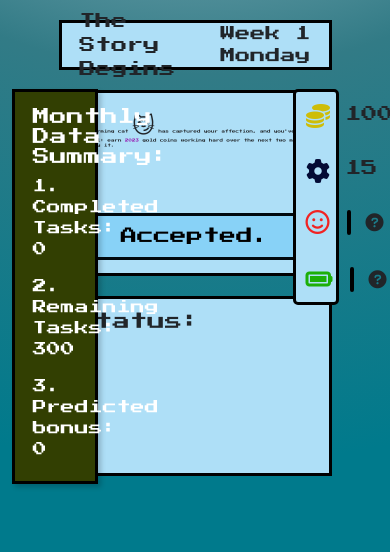
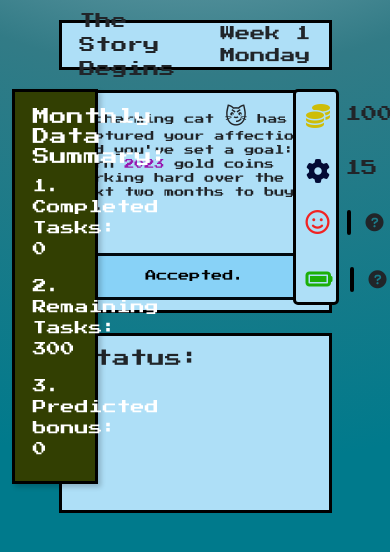
Before and after one commit to ZHLuo-Dev/Web-Application-Decision2023, a plain HTML site: page index.html in a window 390 px wide. Shown: the top 552 px of the page. Drawn offline with nearby package versions, Linux system fonts and the light colour scheme.

Commit message:
Update styles.css

```diff
--- a/css/styles.css
+++ b/css/styles.css
@@ -47,6 +47,23 @@ body {
     align-items: center;
     margin:20px auto;
     padding: 0 18px;
+}
+
+@media (max-width: 600px) {
+    #content {
+        padding:5px 13px 2px 13px;}
+    #storyText {
+        font-size:10px !important;
+        overflow: hidden;
+        text-align: left;
+        line-height: 1.4;
+        word-spacing: 0;}
+        #options button {
+            font-size:11px !important;}
+            #options {
+                margin-top:40px !important;
+            }
+
 }
 
 
@@ -105,7 +122,7 @@ body {
   }
 
 #storyText {
-    font-size:0.9vw;;
+    font-size:16px;
 
     overflow: hidden;
     text-align: left;
```
